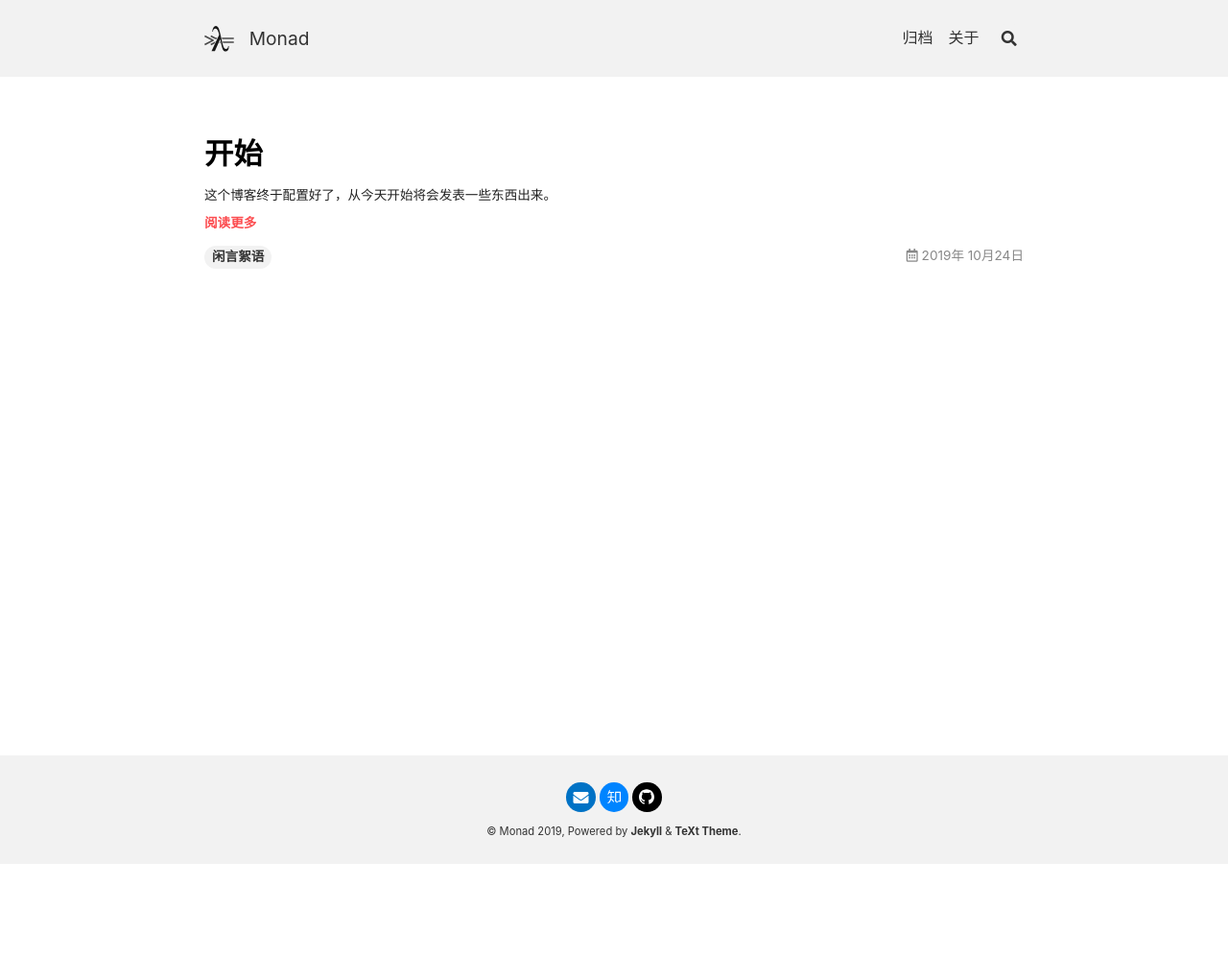
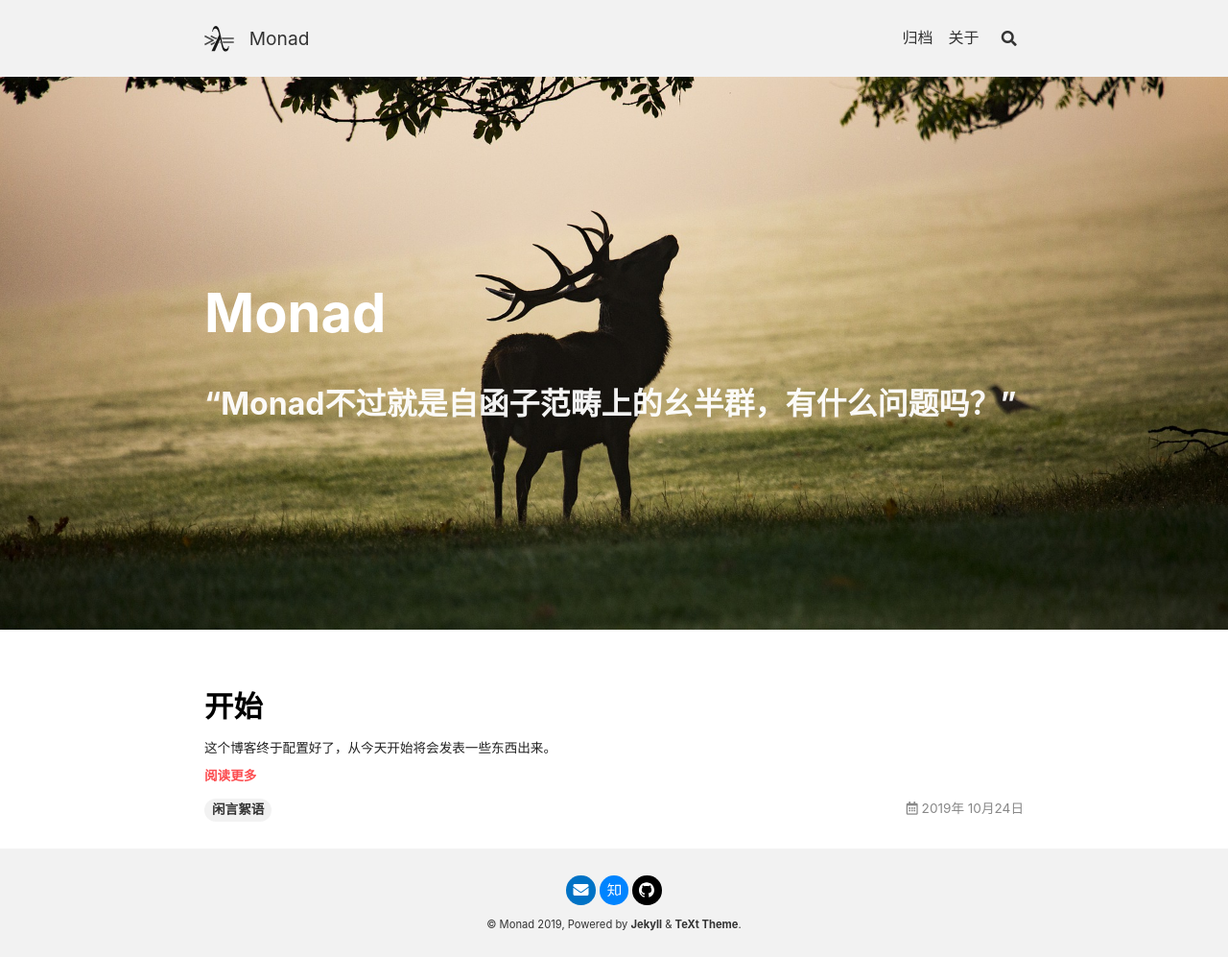
Before and after one commit to Krantz-XRF/krantz-xrf.github.io, a Jekyll site: the page built from index.html, in a window 1280 px wide. Shown: the whole page at 96% size. Built offline with Jekyll 4.4.1, drawn with Linux system fonts in a browser that asks for light colours; nearby versions of some CDN libraries; the list of posts is cut into pages by our own code; before the commit the page ends 900 px from its top, so only the background shows below that.

```diff
--- a/_includes/head.html
+++ b/_includes/head.html
@@ -3,7 +3,7 @@
 <meta name="viewport" content="width=device-width, initial-scale=1, user-scalable=no">
 
 {%- include snippets/get-article-title.html article=page -%}
-<title>{%- if __return -%}{{ __return }} - {{ site.title }}{%- else -%}{{ site.title }}{%- endif -%}</title>
+<title>{%- if __return and page.is_home != true -%}{{ __return }} - {{ site.title }}{%- else -%}{{ site.title }}{%- endif -%}</title>
 
 <meta name="description" content="{%- if page.excerpt -%}{{ page.excerpt | strip_html | strip_newlines | strip | truncate: 160 }}{%- else -%}{{ site.description }}{%- endif -%}">
 <link rel="canonical" href="{%- include snippets/page-url.html -%}">
--- a/index.html
+++ b/index.html
@@ -1,5 +1,12 @@
 ---
 layout: home
-# articles:
-#   excerpt_type: html
+title: Monad
+show_title: true
+is_home: true
+excerpt: “Monad不过就是自函子范畴上的幺半群，有什么问题吗？”
+article_header:
+  type: overlay
+  theme: dark
+  background_image:
+    src: /title-image.jpg
 ---
```
Also changed, not shown: title-image.jpg (added).
